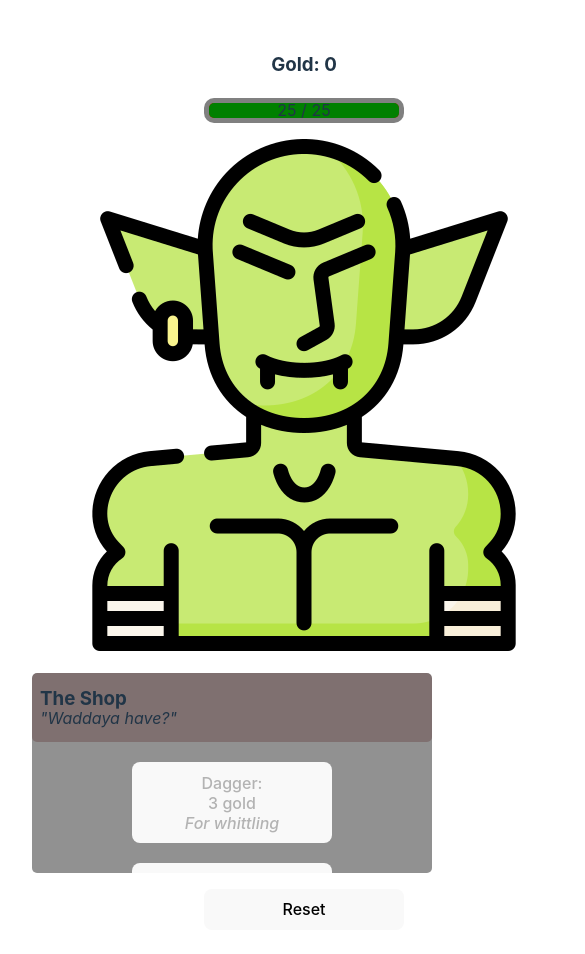
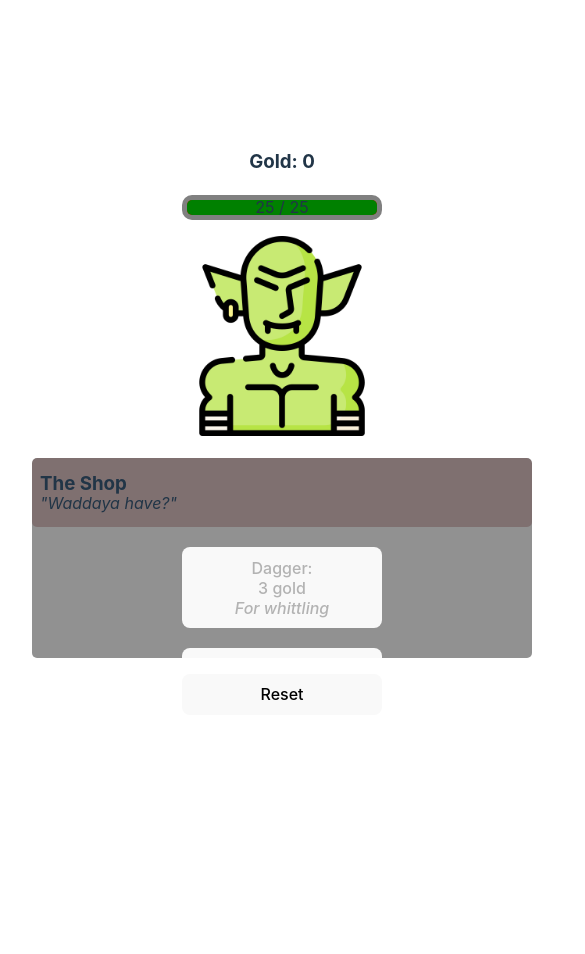
Before and after one commit to kayshwii/monsterClicker, a React (Vite) app: page / in a window 390 px wide. Shown: the top 954 px of the page, 585 px wide, since content can reach past the window. After the commit the page ends 844 px from the top, so only its background shows below. Built offline with nearby package versions, Linux system fonts and the light colour scheme.

Commit message:
Testing media query

```diff
--- a/src/App.css
+++ b/src/App.css
@@ -117,6 +117,5 @@
 
   .shop {
     display: block;
-    width: 400px;
   }
 }
--- a/src/MonsterClicker.jsx
+++ b/src/MonsterClicker.jsx
@@ -48,6 +48,7 @@ export default function App() {
         <img id="enemy"
         className="enemy"
         src = {enemies[0].pic}
+        width = {'200xp'}
         onClick = {attack}/>
 
         {/*Display Shop*/}
```
